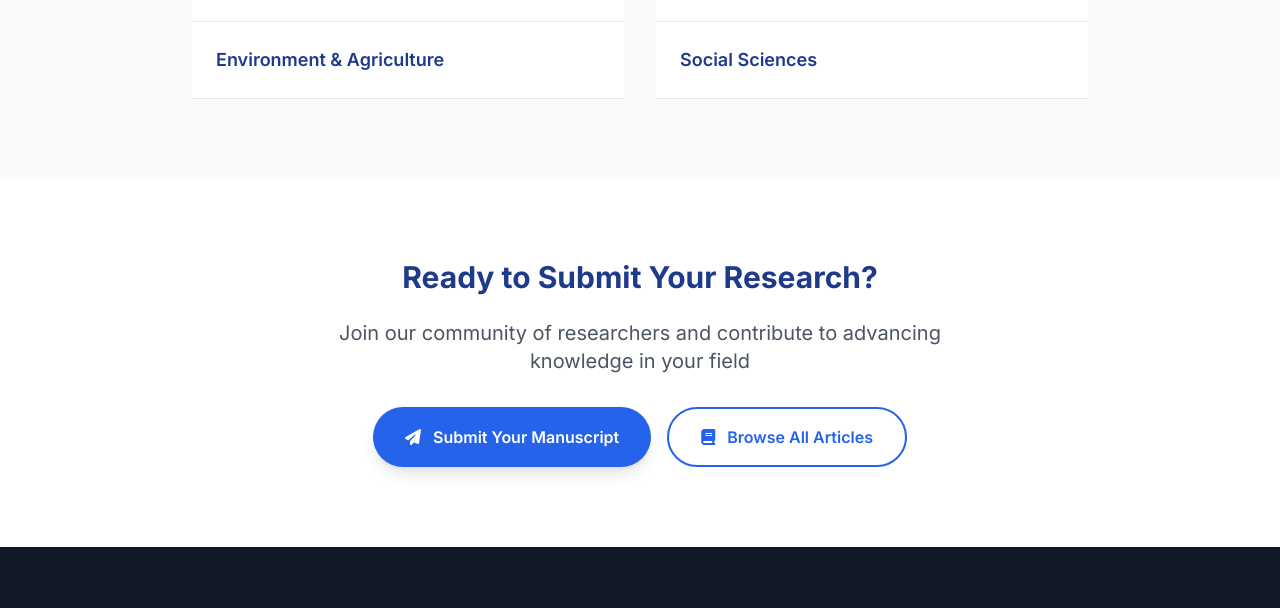
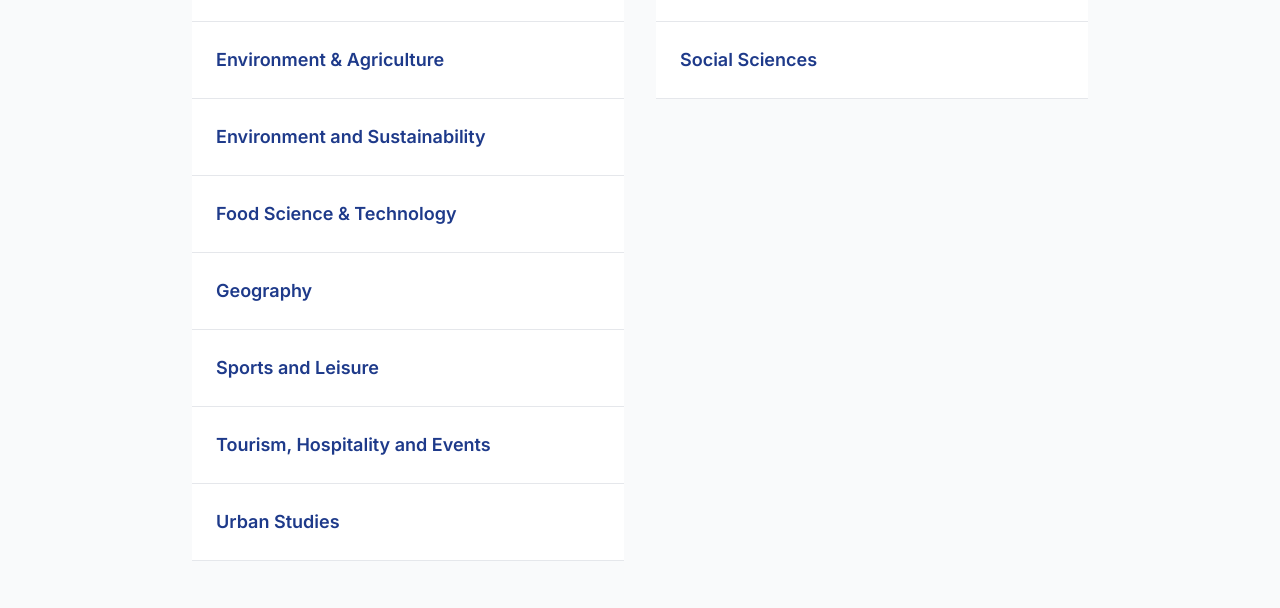
Before and after one commit to txlcodes/csmr-fullstack, a website: page journals.html in a window 1280 px wide. Shown: the part 1591-2199 px from the top of the page. Drawn offline with nearby package versions, Linux system fonts and the light colour scheme.

Commit message:
Add 6 additional academic disciplines to journals page

```diff
--- a/journals.html
+++ b/journals.html
@@ -207,6 +207,24 @@
                     <div class="discipline-item fade-in-left bg-white p-6 border-b border-gray-200 hover:bg-blue-50">
                         <h3 class="text-lg font-semibold text-blue-900">Environment & Agriculture</h3>
                     </div>
+                    <div class="discipline-item fade-in-left bg-white p-6 border-b border-gray-200 hover:bg-blue-50">
+                        <h3 class="text-lg font-semibold text-blue-900">Environment and Sustainability</h3>
+                    </div>
+                    <div class="discipline-item fade-in-left bg-white p-6 border-b border-gray-200 hover:bg-blue-50">
+                        <h3 class="text-lg font-semibold text-blue-900">Food Science & Technology</h3>
+                    </div>
+                    <div class="discipline-item fade-in-left bg-white p-6 border-b border-gray-200 hover:bg-blue-50">
+                        <h3 class="text-lg font-semibold text-blue-900">Geography</h3>
+                    </div>
+                    <div class="discipline-item fade-in-left bg-white p-6 border-b border-gray-200 hover:bg-blue-50">
+                        <h3 class="text-lg font-semibold text-blue-900">Sports and Leisure</h3>
+                    </div>
+                    <div class="discipline-item fade-in-left bg-white p-6 border-b border-gray-200 hover:bg-blue-50">
+                        <h3 class="text-lg font-semibold text-blue-900">Tourism, Hospitality and Events</h3>
+                    </div>
+                    <div class="discipline-item fade-in-left bg-white p-6 border-b border-gray-200 hover:bg-blue-50">
+                        <h3 class="text-lg font-semibold text-blue-900">Urban Studies</h3>
+                    </div>
                 </div>
 
                 <!-- Right Column -->
```
